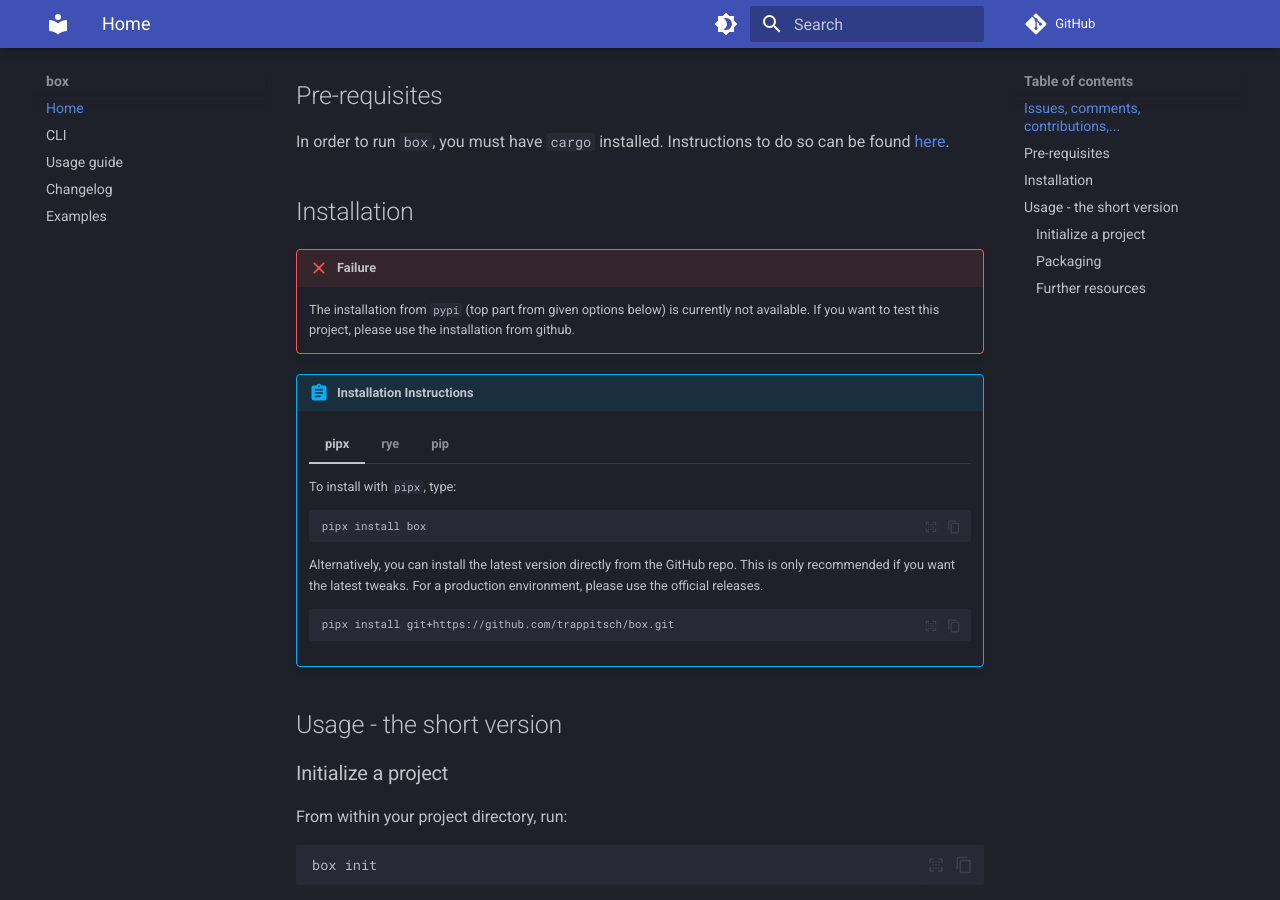
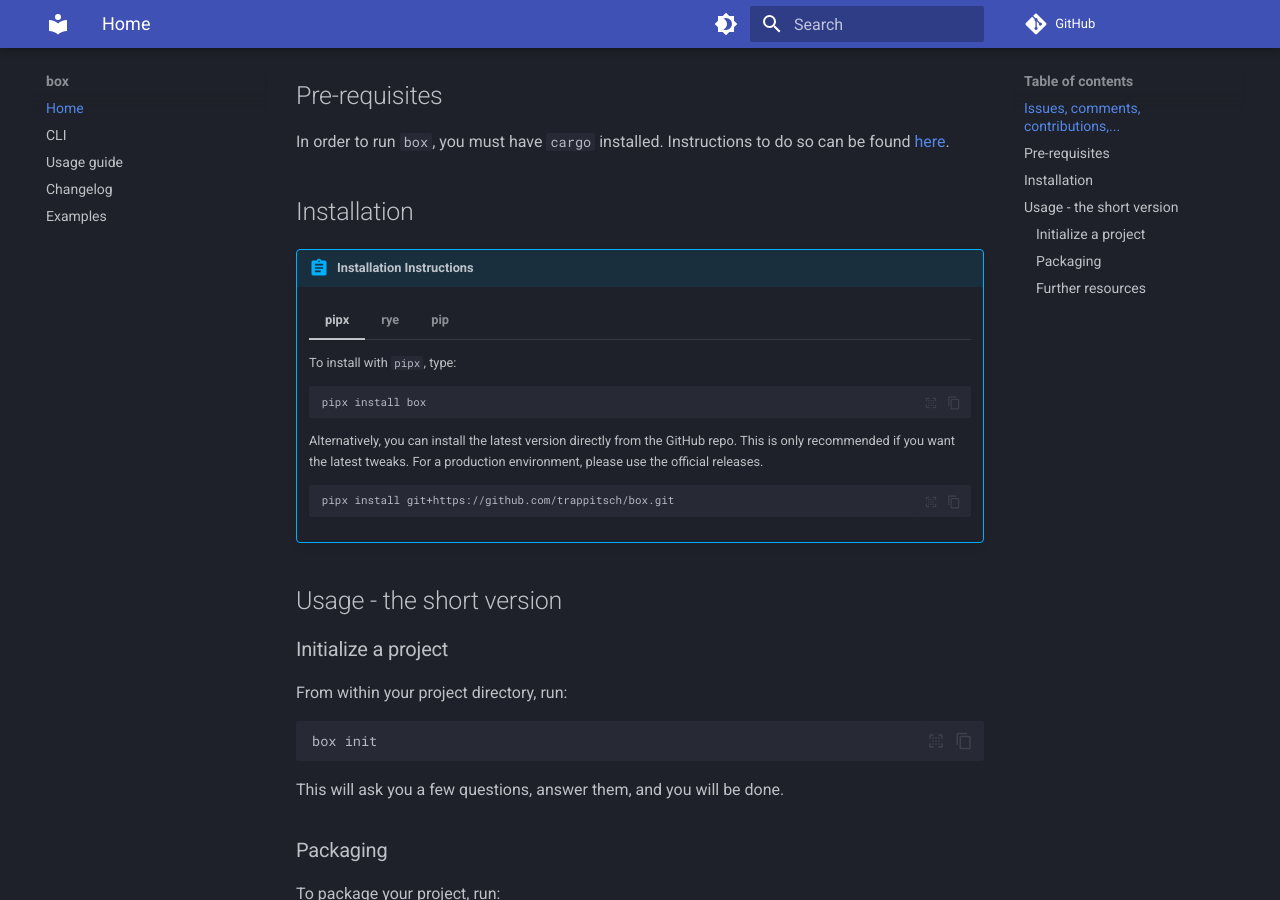
Before and after one commit to trappitsch/box, an MkDocs documentation site: the page built from docs/index.md, in a window 1280 px wide and 900 px high, scrolled down 643 px. Built offline with MkDocs 1.6.1 and Material for MkDocs 9.7.7, drawn with Linux system fonts in a browser that asks for light colours; comment, search, counter and statistics services are not loaded.

Commit message:
remove failure notice for pypi installation
we are going to release this now :)

```diff
--- a/docs/index.md
+++ b/docs/index.md
@@ -39,11 +39,6 @@ Instructions to do so can be found
 
 ## Installation
 
-!!! failure
-
-    The installation from `pypi` (top part from given options below) is currently not available.
-    If you want to test this project, please use the installation from github.
-
 !!! abstract "Installation Instructions"
 
     {% include-markdown ".includes/install.md" %}
```
